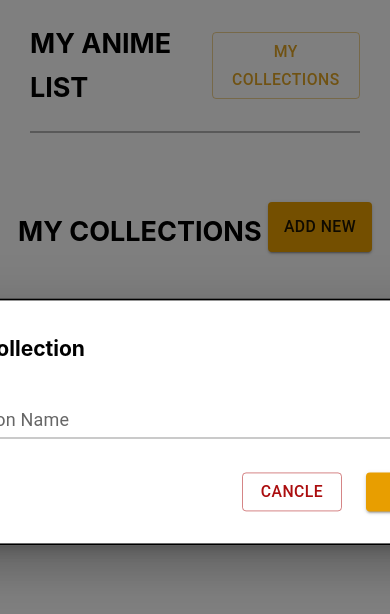
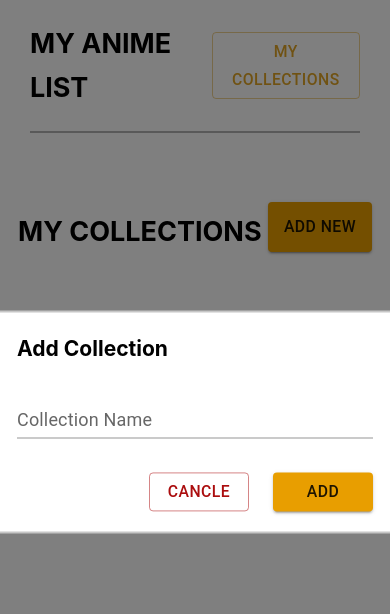
Before and after one commit to SalvianAF/anime-collections, a Next.js app: page /collection in a window 390 px wide. Both pictures are taken after a click on the button "ADD NEW". Shown: the top 614 px of the page. Built offline with nearby package versions, Linux system fonts and the light colour scheme.

Commit message:
fix button on detail and modal responsiveness

```diff
--- a/components/modal.module.css
+++ b/components/modal.module.css
@@ -12,9 +12,32 @@
     flex-direction: column;
     margin-bottom: 30px;
 }
+.modal{
+    position: absolute;
+    top: 50%;
+    left: 50%;
+    transform: translate(-50%, -50%);
+    width: 600px;
+    background-color: white;
+    border: 2px solid rgb(198, 198, 198);
+    box-shadow: 24;
+    border-radius: 5px;
+    padding: 20px;
 
+    /* position: 'absolute' as 'absolute',
+    top: '50%',
+    left: '50%',
+    transform: 'translate(-50%, -50%)',
+    width: 600,
+    bgcolor: 'background.paper',
+    border: '2px solid #000',
+    boxShadow: 24,
+    p: 4, */
+
+
+}
 @media (max-width: 600px) {
-    .modalcontent{
-        width: 400px !important;
+    .modal{
+        width: 400px ;
     }
   }
--- a/components/modal.tsx
+++ b/components/modal.tsx
@@ -43,9 +43,9 @@ export default function ModalNew(modalProps:ModalProps) {
             className={styles.modalcontent}
             >
             <Fade in={modalProps.isOpen}>
-                <Box sx={style}>
+                <div className={styles.modal}>
                     <div>{modalProps.children}</div>
-                </Box>
+                </div>
             </Fade>
         </Modal>
     );
--- a/pages/detail/[anime].tsx
+++ b/pages/detail/[anime].tsx
@@ -5,6 +5,7 @@ import { gql } from "@apollo/client";
 import client from "../../apollo-client";
 import Image from 'next/image';
 import styles from '../../styles/anime.module.css';
+import utilsStyles from '../../styles/utils.module.css';
 import ModalInput from '../../components/modalCollection';
 import { CircularProgress, Button} from '@mui/material';
 import ModalCollection from '../../components/modalCollection';
@@ -108,7 +109,7 @@ interface DetailInterface {
 const DEFAULT_IMG = "/images/default.jpg"
 const DEFAULT_BANNER = "/images/banner-default-new.jpg"
 
-export default function Anime(anime) {
+export default function Anime() {
   //coba useeffect
   const [detail, setDetail]  = useState<DetailInterface>()
   const [isLoading, setIsLoading] = useState<boolean>(true)
@@ -179,7 +180,7 @@ export default function Anime(anime) {
   return (
     <>
     {isLoading?
-      <div className={styles.loading}>
+      <div className={utilsStyles.loading}>
         <CircularProgress sx={{color:"#e89e00"}}/>
         <h4 style={{color:"#e89e00"}}>Getting Ready ...</h4>
       </div>
--- a/styles/collections.module.css
+++ b/styles/collections.module.css
@@ -43,8 +43,3 @@
     margin-left: 10px;
     align-self: center;
 }
-
-.loading{
-    text-align: center;
-    margin-top: 20%;
-  }
--- a/styles/globals.css
+++ b/styles/globals.css
@@ -25,3 +25,8 @@ img {
   max-width: 100%;
   display: block;
 }
+
+.loading{
+  text-align: center;
+  margin-top: 20%;
+}
--- a/styles/utils.module.css
+++ b/styles/utils.module.css
@@ -50,3 +50,8 @@
 .lightText {
   color: #666;
 }
+
+.loading{
+  text-align: center;
+  margin-top: 20%;
+}
```
Also changed, not shown: pages/collection/[animes].tsx (+13 -1 lines), styles/anime.module.css (+1 -6 lines), public/images/145064-kH9vbOEitIhl.webp (deleted), public/images/banner-default.jpg (deleted).
